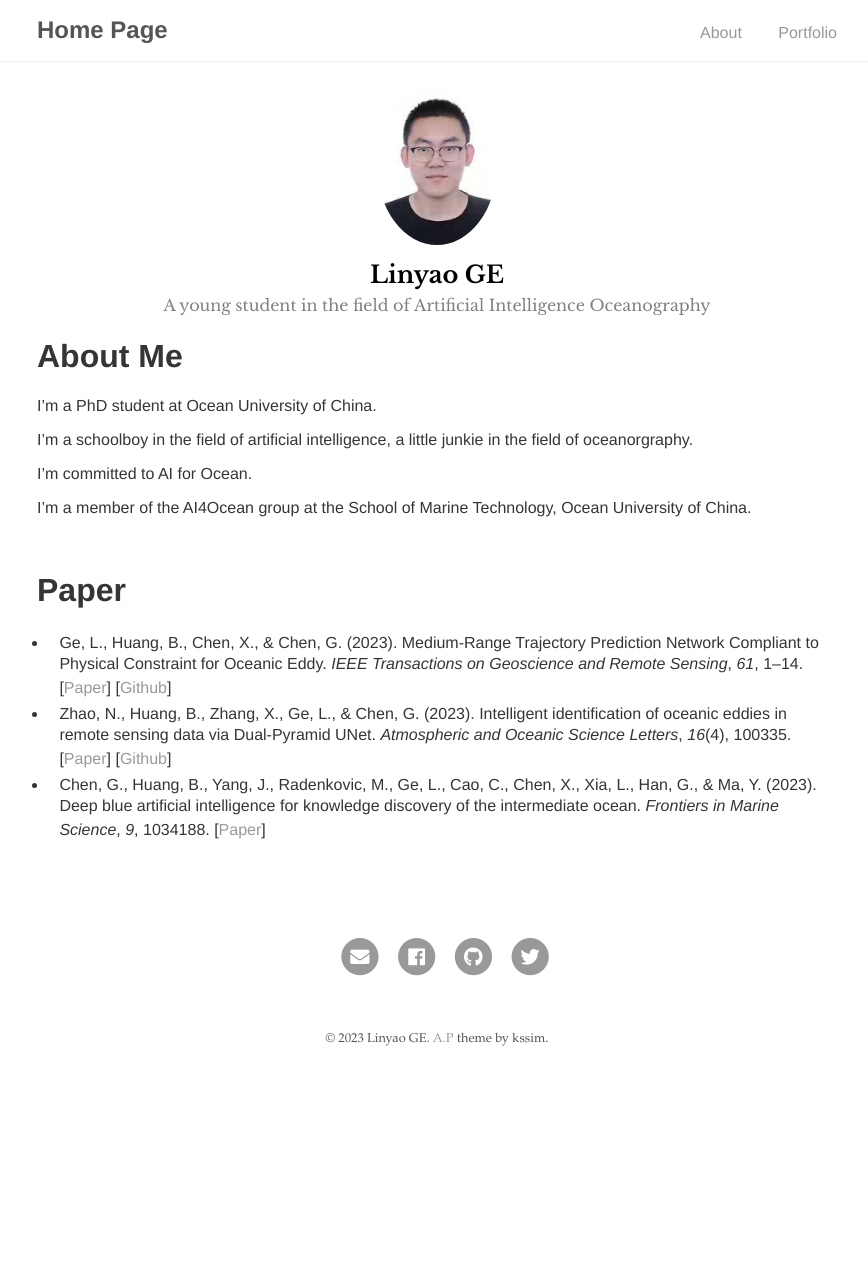
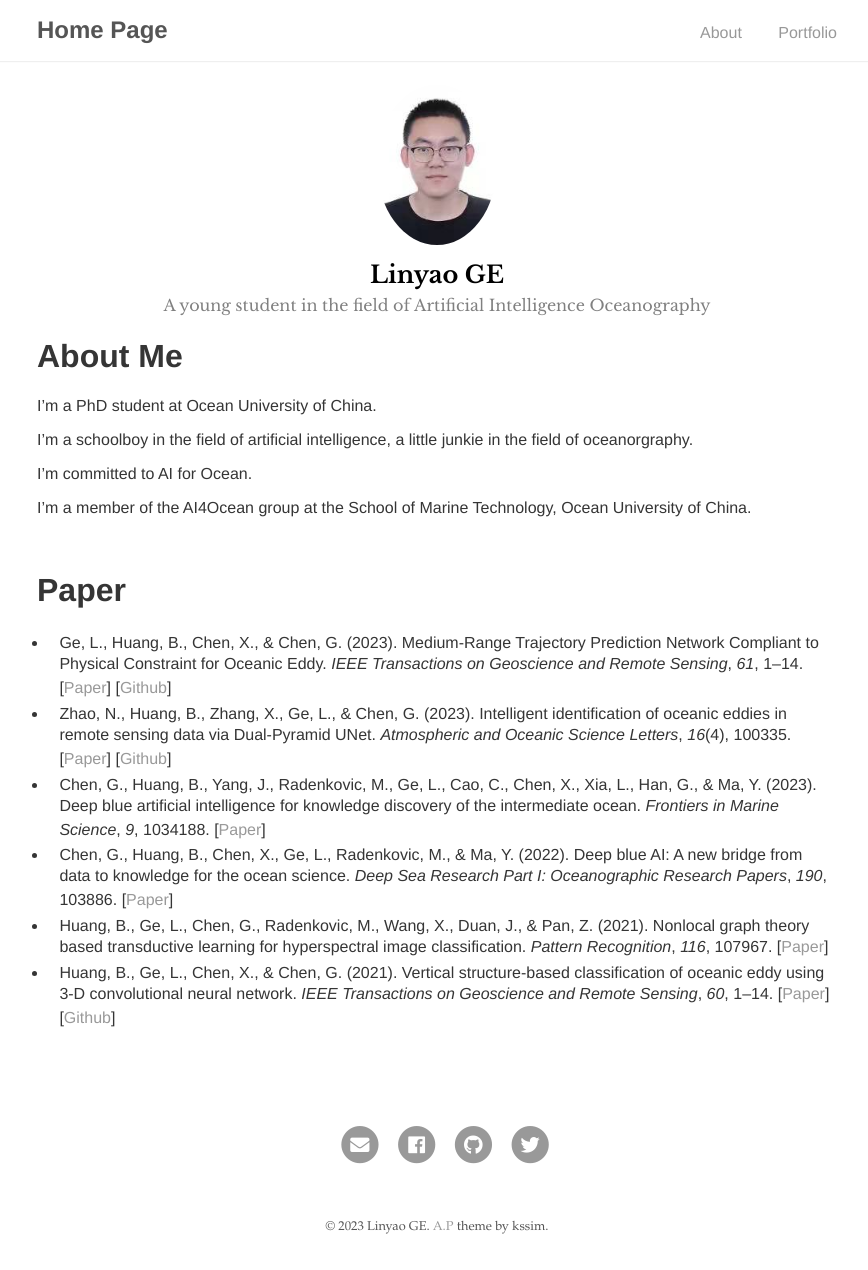
Before and after one commit to LinyaoGe/LinyaoGe.github.io, a Jekyll site: the page built from index.md, in a window 1280 px wide. Shown: the whole page, without its empty margins (203-1071 px from the left). Built offline with Jekyll 4.4.1, drawn with Linux system fonts in a browser that asks for light colours; our own code applies the rules of GitHub Pages for plain Markdown files; before the commit the page ends 1082 px from its top, so only the background shows below that.

Commit message:
Add files via upload

```diff
--- a/index.md
+++ b/index.md
@@ -17,5 +17,8 @@ I'm a member of the AI4Ocean group at the School of Marine Technology, Ocean Uni
 * Ge, L., Huang, B., Chen, X., & Chen, G. (2023). Medium-Range Trajectory Prediction Network Compliant to Physical Constraint for Oceanic Eddy. *IEEE Transactions on Geoscience and Remote Sensing*, *61*, 1–14. [[Paper](https://doi.org/10.1109/TGRS.2023.3298020)] [[Github](https://github.com/AI4Ocean/ETPNet)]
 * Zhao, N., Huang, B., Zhang, X., Ge, L., & Chen, G. (2023). Intelligent identification of oceanic eddies in remote sensing data via Dual-Pyramid UNet. *Atmospheric and Oceanic Science Letters*, *16*(4), 100335. [[Paper](https://doi.org/10.1016/j.aosl.2023.100335)] [[Github]()]
 * Chen, G., Huang, B., Yang, J., Radenkovic, M., Ge, L., Cao, C., Chen, X., Xia, L., Han, G., & Ma, Y. (2023). Deep blue artificial intelligence for knowledge discovery of the intermediate ocean. *Frontiers in Marine Science*, *9*, 1034188. [[Paper](https://doi.org/10.3389/fmars.2022.1034188)]
+* Chen, G., Huang, B., Chen, X., Ge, L., Radenkovic, M., & Ma, Y. (2022). Deep blue AI: A new bridge from data to knowledge for the ocean science. *Deep Sea Research Part I: Oceanographic Research Papers*, *190*, 103886. [[Paper](https://doi.org/10.1016/j.dsr.2022.103886)]
+* Huang, B., Ge, L., Chen, G., Radenkovic, M., Wang, X., Duan, J., & Pan, Z. (2021). Nonlocal graph theory based transductive learning for hyperspectral image classification. *Pattern Recognition*, *116*, 107967. [[Paper](https://doi.org/10.1016/j.patcog.2021.107967)]
+* Huang, B., Ge, L., Chen, X., & Chen, G. (2021). Vertical structure-based classification of oceanic eddy using 3-D convolutional neural network. *IEEE Transactions on Geoscience and Remote Sensing*, *60*, 1–14. [[Paper](https://doi.org/10.1109/TGRS.2021.3103251)] [[Github]()]
 
 <br/>
```
